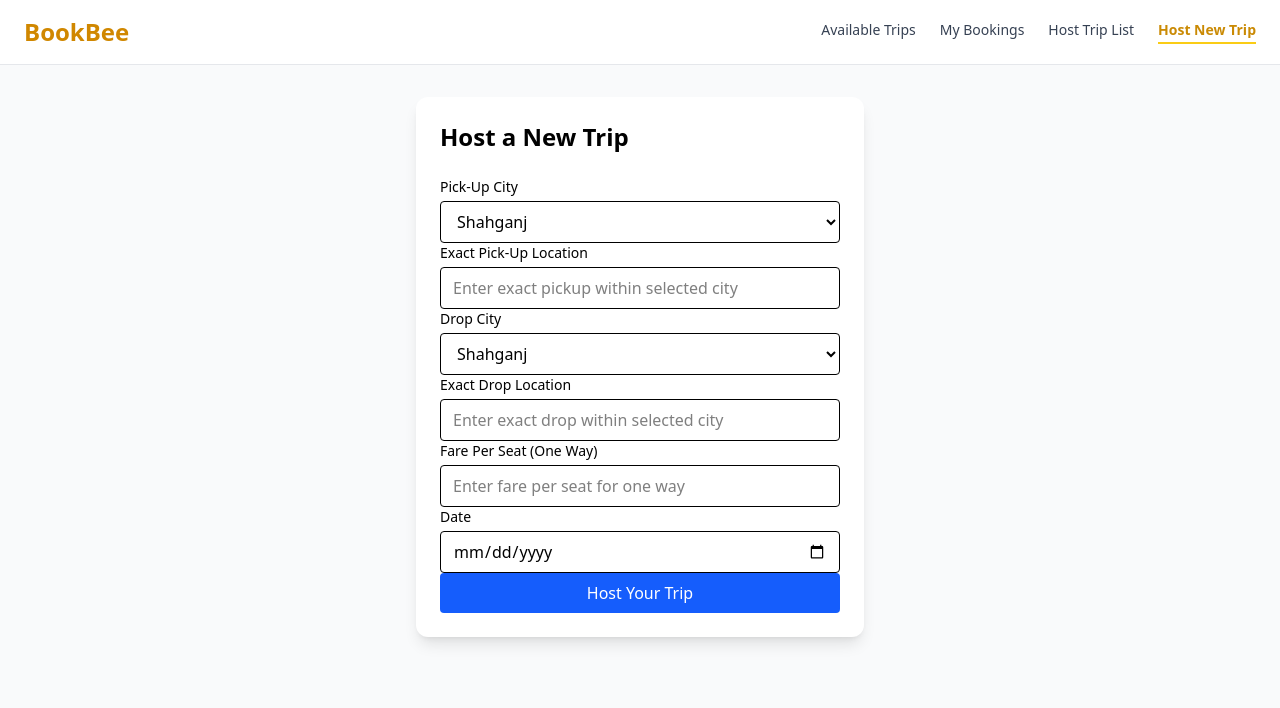
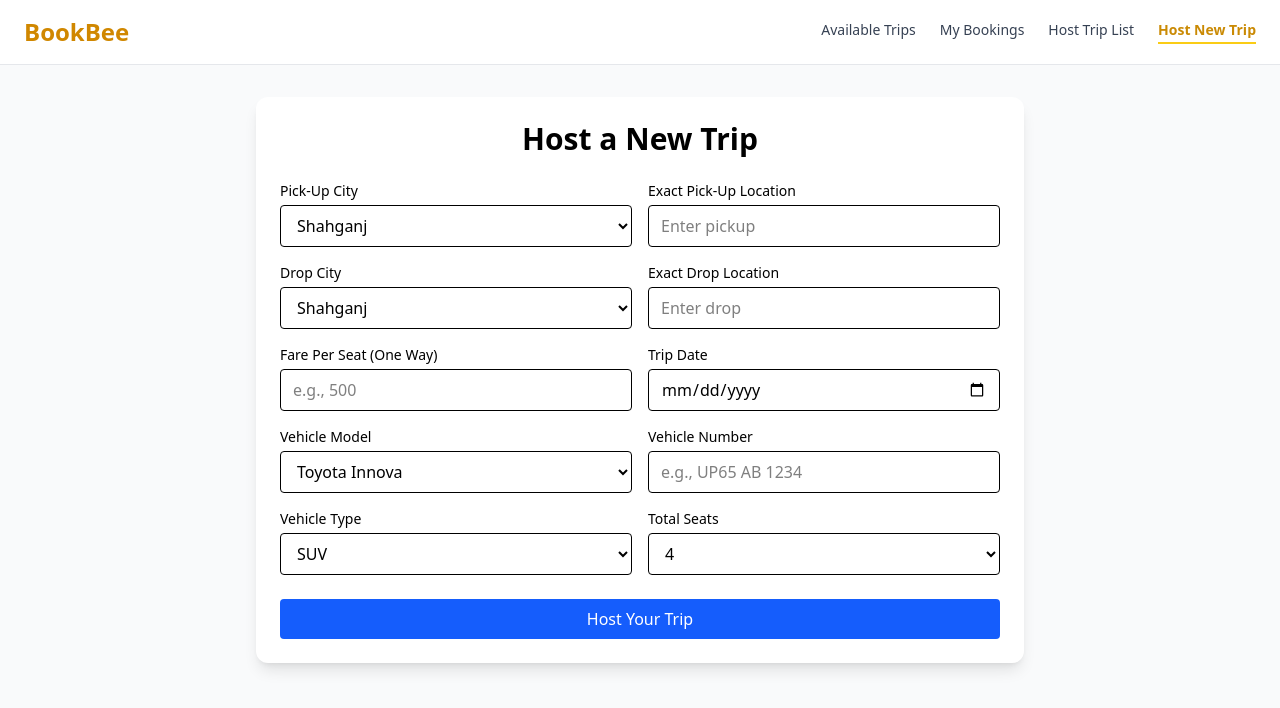
Before and after one commit to tauz001/bookbee, a React (Vite) app in the folder frontend/: page /host/new in a window 1280 px wide. Shown: the top 708 px of the page. Built offline with nearby package versions, Linux system fonts and the light colour scheme.

Commit message:
updated some ui

```diff
--- a/frontend/src/pages/host/hostingTrip.jsx
+++ b/frontend/src/pages/host/hostingTrip.jsx
@@ -1,3 +1,87 @@
+// import {useOutletContext, useNavigate} from "react-router-dom"
+// import {useRef} from "react"
+
+// const HostingTrip = () => {
+//   const {handleNewTripHostings} = useOutletContext()
+//   const navigate = useNavigate()
+
+//   const pickupCityRef = useRef()
+//   const exactPickupRef = useRef()
+//   const dropCityRef = useRef()
+//   const exactDropRef = useRef()
+//   const fareRef = useRef()
+//   const dateRef = useRef() // Add ref for date
+
+//   const handleFormSubmissionValues = event => {
+//     event.preventDefault() // Prevent default browser POST
+
+//     const pickupCity = pickupCityRef.current.value
+//     const exactPickup = exactPickupRef.current.value.trim().split(/\s+/)
+//     const dropCity = dropCityRef.current.value
+//     const exactDrop = exactDropRef.current.value.trim().split(/\s+/)
+//     const fare = fareRef.current.value
+//     const date = dateRef.current.value // Get date value
+
+//     // Call parent handler to send data to backend
+//     handleNewTripHostings(pickupCity, exactPickup, exactDrop, dropCity, fare)
+
+//     navigate("/host/trips")
+//   }
+
+//   return (
+//     <form onSubmit={handleFormSubmissionValues} className="max-w-md mx-auto bg-white rounded-xl shadow-lg p-6">
+//       <h2 className="text-2xl font-bold mb-6">Host a New Trip</h2>
+//       <div>
+//         <label htmlFor="pickup-city" className="block text-sm font-medium mb-1">
+//           Pick-Up City
+//         </label>
+//         <select name="pickup-city" id="pickup-city" className="w-full border rounded px-3 py-2" ref={pickupCityRef}>
+//           <option value="shahganj">Shahganj</option>
+//           <option value="lucknow">Lucknow</option>
+//         </select>
+//       </div>
+//       <div>
+//         <label htmlFor="exact-pickup" className="block text-sm font-medium mb-1">
+//           Exact Pick-Up Location
+//         </label>
+//         <input type="text" name="exact-pickup" id="exact-pickup" placeholder="Enter exact pickup within selected city" className="w-full border rounded px-3 py-2" ref={exactPickupRef} />
+//       </div>
+//       <div>
+//         <label htmlFor="drop-city" className="block text-sm font-medium mb-1">
+//           Drop City
+//         </label>
+//         <select name="drop-city" id="drop-city" className="w-full border rounded px-3 py-2" ref={dropCityRef}>
+//           <option value="shahganj">Shahganj</option>
+//           <option value="lucknow">Lucknow</option>
+//         </select>
+//       </div>
+//       <div>
+//         <label htmlFor="exact-drop" className="block text-sm font-medium mb-1">
+//           Exact Drop Location
+//         </label>
+//         <input type="text" name="exact-drop" id="exact-drop" placeholder="Enter exact drop within selected city" className="w-full border rounded px-3 py-2" ref={exactDropRef} />
+//       </div>
+//       <div>
+//         <label htmlFor="fare" className="block text-sm font-medium mb-1">
+//           Fare Per Seat (One Way)
+//         </label>
+//         <input type="text" name="fare" id="fare" placeholder="Enter fare per seat for one way" className="w-full border rounded px-3 py-2" ref={fareRef} />
+//       </div>
+//       <div>
+//         <label htmlFor="date" className="block text-sm font-medium mb-1">
+//           Date
+//         </label>
+//         <input type="date" name="date" id="date" className="w-full border rounded px-3 py-2" ref={dateRef} />
+//       </div>
+//       <button type="submit" className="w-full bg-blue-600 text-white py-2 rounded hover:bg-blue-700 transition">
+//         Host Your Trip
+//       </button>
+//     </form>
+//   )
+// }
+
+// export default HostingTrip
+
 import {useOutletContext, useNavigate} from "react-router-dom"
 import {useRef} from "react"
 
@@ -10,70 +94,154 @@ const HostingTrip = () => {
   const dropCityRef = useRef()
   const exactDropRef = useRef()
   const fareRef = useRef()
-  const dateRef = useRef() // Add ref for date
+  const dateRef = useRef()
+  const modelRef = useRef()
+  const numberRef = useRef()
+  const typeRef = useRef()
+  const seatsRef = useRef()
+
+  // ✅ Centralized Form Data Config
+  const formData = {
+    cities: ["Shahganj", "Lucknow"],
+    models: ["Toyota Innova", "Maruti Ertiga", "Mahindra XUV"],
+    types: ["SUV", "Sedan", "Hatchback"],
+    seats: ["4", "5", "6", "7"],
+    labels: {
+      pickupCity: "Pick-Up City",
+      exactPickup: "Exact Pick-Up Location",
+      dropCity: "Drop City",
+      exactDrop: "Exact Drop Location",
+      fare: "Fare Per Seat (One Way)",
+      date: "Trip Date",
+      model: "Vehicle Model",
+      number: "Vehicle Number",
+      type: "Vehicle Type",
+      seats: "Total Seats",
+    },
+    placeholders: {
+      exactPickup: "Enter pickup",
+      exactDrop: "Enter drop",
+      fare: "e.g., 500",
+      number: "e.g., UP65 AB 1234",
+    },
+  }
 
   const handleFormSubmissionValues = event => {
-    event.preventDefault() // Prevent default browser POST
+    event.preventDefault()
 
     const pickupCity = pickupCityRef.current.value
     const exactPickup = exactPickupRef.current.value.trim().split(/\s+/)
     const dropCity = dropCityRef.current.value
     const exactDrop = exactDropRef.current.value.trim().split(/\s+/)
     const fare = fareRef.current.value
-    const date = dateRef.current.value // Get date value
+    const date = dateRef.current.value
+    const model = modelRef.current.value
+    const number = numberRef.current.value
+    const type = typeRef.current.value
+    const seats = seatsRef.current.value
 
-    // Call parent handler to send data to backend
-    handleNewTripHostings(pickupCity, exactPickup, exactDrop, dropCity, fare)
+    handleNewTripHostings(pickupCity, exactPickup, exactDrop, dropCity, fare, date, model, number, type, seats)
 
     navigate("/host/trips")
   }
 
   return (
-    <form onSubmit={handleFormSubmissionValues} className="max-w-md mx-auto bg-white rounded-xl shadow-lg p-6">
-      <h2 className="text-2xl font-bold mb-6">Host a New Trip</h2>
+    <form onSubmit={handleFormSubmissionValues} className="mx-auto bg-white rounded-xl shadow-lg p-6 w-full max-w-2xl lg:max-w-3xl">
+      <h2 className="text-3xl font-bold mb-6 text-center">Host a New Trip</h2>
+
+      <div className="grid grid-cols-1 md:grid-cols-2 gap-4">
+        {/* Pickup City */}
         <div>
-        <label htmlFor="pickup-city" className="block text-sm font-medium mb-1">
-          Pick-Up City
-        </label>
-        <select name="pickup-city" id="pickup-city" className="w-full border rounded px-3 py-2" ref={pickupCityRef}>
-          <option value="shahganj">Shahganj</option>
-          <option value="lucknow">Lucknow</option>
+          <label className="block text-sm font-medium mb-1">{formData.labels.pickupCity}</label>
+          <select ref={pickupCityRef} className="w-full border rounded px-3 py-2">
+            {formData.cities.map(city => (
+              <option key={city.toLowerCase()} value={city.toLowerCase()}>
+                {city}
+              </option>
+            ))}
           </select>
         </div>
+
+        {/* Exact Pickup */}
         <div>
-        <label htmlFor="exact-pickup" className="block text-sm font-medium mb-1">
-          Exact Pick-Up Location
-        </label>
-        <input type="text" name="exact-pickup" id="exact-pickup" placeholder="Enter exact pickup within selected city" className="w-full border rounded px-3 py-2" ref={exactPickupRef} />
+          <label className="block text-sm font-medium mb-1">{formData.labels.exactPickup}</label>
+          <input type="text" ref={exactPickupRef} placeholder={formData.placeholders.exactPickup} className="w-full border rounded px-3 py-2" />
         </div>
+
+        {/* Drop City */}
         <div>
-        <label htmlFor="drop-city" className="block text-sm font-medium mb-1">
-          Drop City
-        </label>
-        <select name="drop-city" id="drop-city" className="w-full border rounded px-3 py-2" ref={dropCityRef}>
-          <option value="shahganj">Shahganj</option>
-          <option value="lucknow">Lucknow</option>
+          <label className="block text-sm font-medium mb-1">{formData.labels.dropCity}</label>
+          <select ref={dropCityRef} className="w-full border rounded px-3 py-2">
+            {formData.cities.map(city => (
+              <option key={city.toLowerCase()} value={city.toLowerCase()}>
+                {city}
+              </option>
+            ))}
           </select>
         </div>
+
+        {/* Exact Drop */}
         <div>
-        <label htmlFor="exact-drop" className="block text-sm font-medium mb-1">
-          Exact Drop Location
-        </label>
-        <input type="text" name="exact-drop" id="exact-drop" placeholder="Enter exact drop within selected city" className="w-full border rounded px-3 py-2" ref={exactDropRef} />
+          <label className="block text-sm font-medium mb-1">{formData.labels.exactDrop}</label>
+          <input type="text" ref={exactDropRef} placeholder={formData.placeholders.exactDrop} className="w-full border rounded px-3 py-2" />
         </div>
+
+        {/* Fare */}
         <div>
-        <label htmlFor="fare" className="block text-sm font-medium mb-1">
-          Fare Per Seat (One Way)
-        </label>
-        <input type="text" name="fare" id="fare" placeholder="Enter fare per seat for one way" className="w-full border rounded px-3 py-2" ref={fareRef} />
+          <label className="block text-sm font-medium mb-1">{formData.labels.fare}</label>
+          <input type="text" ref={fareRef} placeholder={formData.placeholders.fare} className="w-full border rounded px-3 py-2" />
         </div>
+
+        {/* Date */}
         <div>
-        <label htmlFor="date" className="block text-sm font-medium mb-1">
-          Date
-        </label>
-        <input type="date" name="date" id="date" className="w-full border rounded px-3 py-2" ref={dateRef} />
+          <label className="block text-sm font-medium mb-1">{formData.labels.date}</label>
+          <input type="date" ref={dateRef} className="w-full border rounded px-3 py-2" />
         </div>
-      <button type="submit" className="w-full bg-blue-600 text-white py-2 rounded hover:bg-blue-700 transition">
+
+        {/* Model */}
+        <div>
+          <label className="block text-sm font-medium mb-1">{formData.labels.model}</label>
+          <select ref={modelRef} className="w-full border rounded px-3 py-2">
+            {formData.models.map(model => (
+              <option key={model} value={model}>
+                {model}
+              </option>
+            ))}
+          </select>
+        </div>
+
+        {/* Number */}
+        <div>
+          <label className="block text-sm font-medium mb-1">{formData.labels.number}</label>
+          <input type="text" ref={numberRef} placeholder={formData.placeholders.number} className="w-full border rounded px-3 py-2" />
+        </div>
+
+        {/* Type */}
+        <div>
+          <label className="block text-sm font-medium mb-1">{formData.labels.type}</label>
+          <select ref={typeRef} className="w-full border rounded px-3 py-2">
+            {formData.types.map(type => (
+              <option key={type} value={type}>
+                {type}
+              </option>
+            ))}
+          </select>
+        </div>
+
+        {/* Seats */}
+        <div>
+          <label className="block text-sm font-medium mb-1">{formData.labels.seats}</label>
+          <select ref={seatsRef} className="w-full border rounded px-3 py-2">
+            {formData.seats.map(seat => (
+              <option key={seat} value={seat}>
+                {seat}
+              </option>
+            ))}
+          </select>
+        </div>
+      </div>
+
+      <button type="submit" className="mt-6 w-full bg-blue-600 text-white py-2 rounded hover:bg-blue-700 transition">
         Host Your Trip
       </button>
     </form>
```
Also changed, not shown: frontend/src/pages/user/bookingDetails.jsx (+6 -21 lines). Lines whose indentation alone changed are shown as unchanged.
